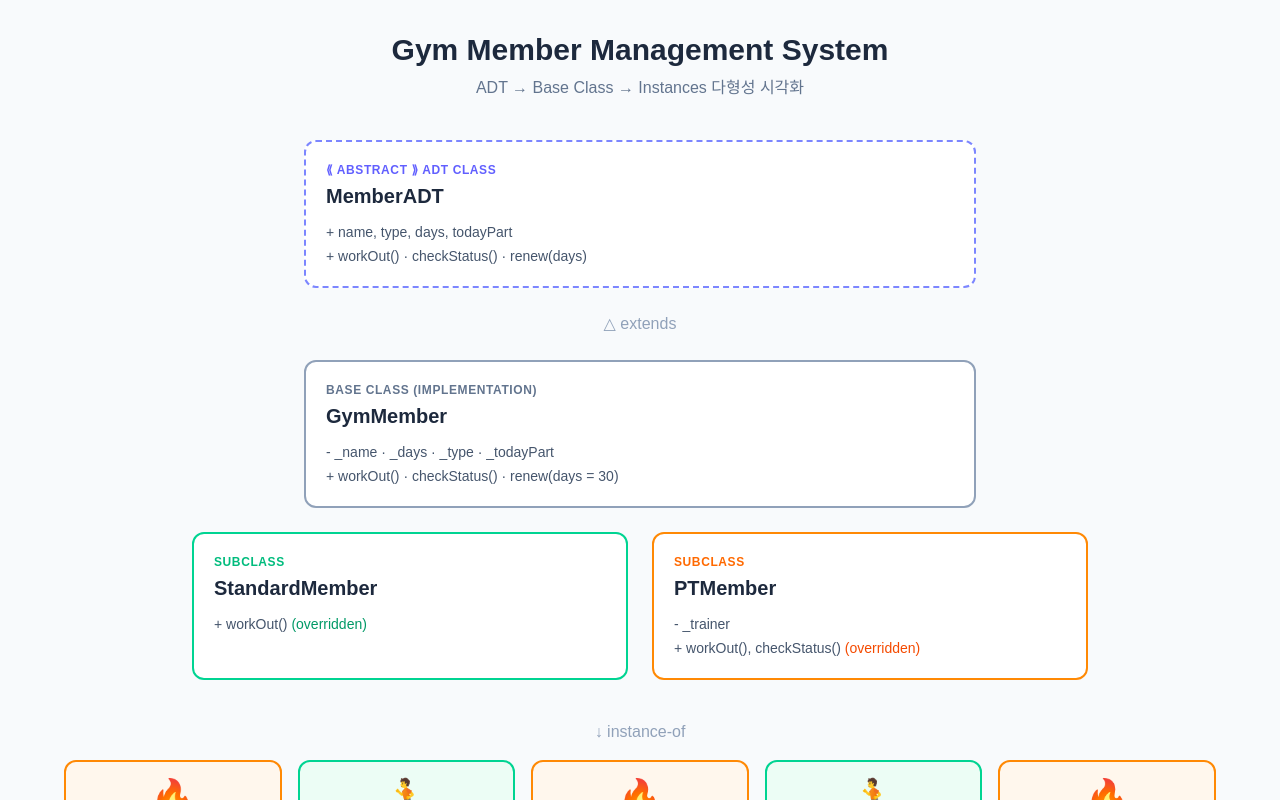
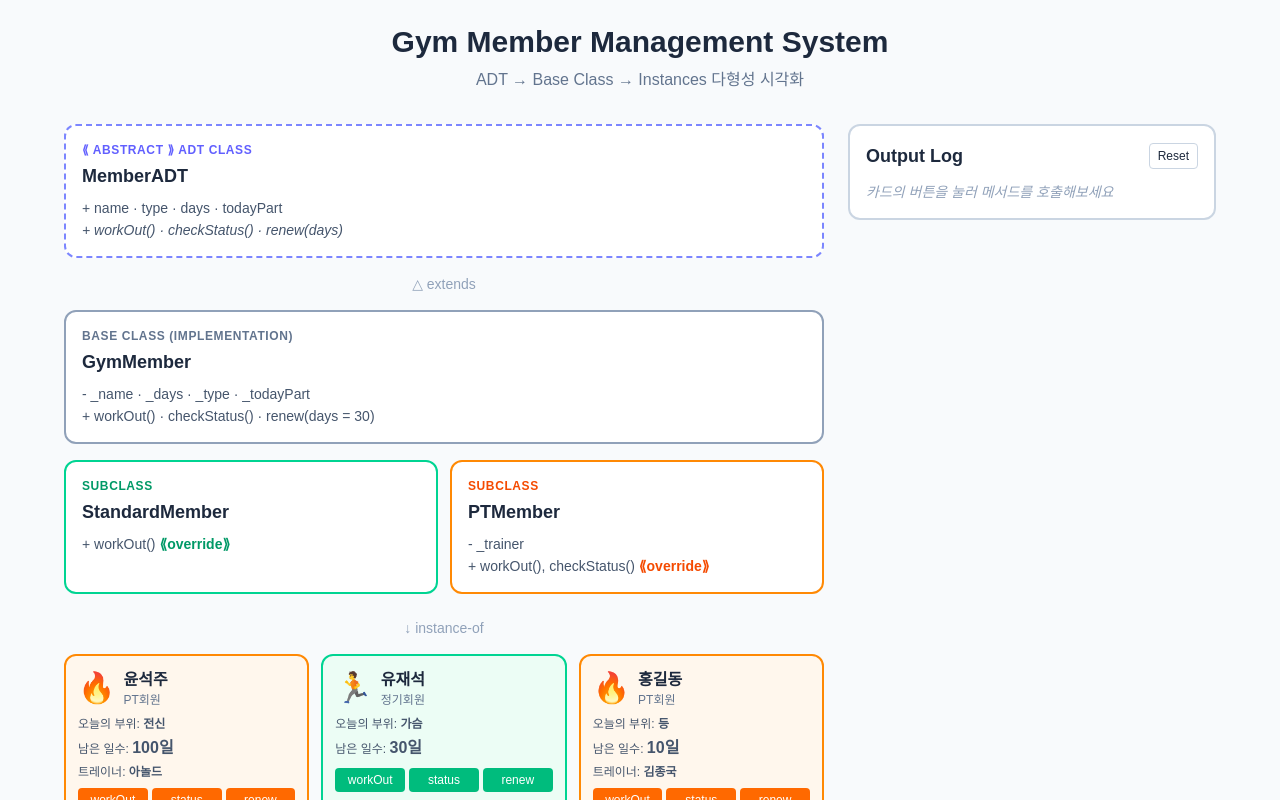
Before and after one commit to SJYUN1010/gym-member-oop-viz, a Next.js app: page / in a window 1280 px wide. Shown: the top 800 px of the page. Built offline with nearby package versions, Linux system fonts and the light colour scheme.

Commit message:
feat: 카드 클릭 시 다형성 메서드 호출 및 출력 로그 추가

```diff
--- a/app/page.tsx
+++ b/app/page.tsx
@@ -5,111 +5,227 @@ import { GymMember } from "@/lib/gymMember";
 import { PTMember } from "@/lib/ptMember";
 import { createMembers } from "@/lib/instances";
 
+type LogEntry = {
+  id: number;
+  memberName: string;
+  methodName: string;
+  result: string[];
+  isPT: boolean;
+};
+
 export default function Home() {
   const [members, setMembers] = useState<GymMember[]>(() => createMembers());
+  const [logs, setLogs] = useState<LogEntry[]>([]);
+  const [logIdCounter, setLogIdCounter] = useState(0);
+
+  // 메서드 호출 → 로그 추가, 상태 변경되면 리렌더 트리거
+  const callMethod = (
+    member: GymMember,
+    methodName: "workOut" | "checkStatus" | "renew"
+  ) => {
+    let result: string[] = [];
+    if (methodName === "workOut") {
+      result = [member.workOut()];
+    } else if (methodName === "checkStatus") {
+      result = member.checkStatus();
+    } else if (methodName === "renew") {
+      result = [member.renew()];
+      // renew는 내부 _days를 변경하므로 리렌더 트리거 필요
+      setMembers([...members]);
+    }
+    setLogs((prev) => [
+      {
+        id: logIdCounter,
+        memberName: member.name,
+        methodName,
+        result,
+        isPT: member instanceof PTMember,
+      },
+      ...prev,
+    ]);
+    setLogIdCounter((c) => c + 1);
+  };
+
+  const resetAll = () => {
+    setMembers(createMembers());
+    setLogs([]);
+    setLogIdCounter(0);
+  };
 
   return (
-    <main className="min-h-screen bg-slate-50 text-slate-800 p-8">
+    <main className="min-h-screen bg-slate-50 text-slate-800 p-6">
       <h1 className="text-3xl font-bold text-center mb-2">
         Gym Member Management System
       </h1>
-      <p className="text-center text-slate-500 mb-10">
+      <p className="text-center text-slate-500 mb-8">
         ADT → Base Class → Instances 다형성 시각화
       </p>
 
+      <div className="max-w-6xl mx-auto grid grid-cols-1 lg:grid-cols-3 gap-6">
+        {/* 왼쪽 2/3: 클래스 다이어그램 + 인스턴스 카드 */}
+        <div className="lg:col-span-2 space-y-4">
           {/* ADT 박스 */}
-      <section className="max-w-2xl mx-auto mb-6">
-        <div className="border-2 border-dashed border-indigo-400 rounded-xl p-5 bg-white">
+          <div className="border-2 border-dashed border-indigo-400 rounded-xl p-4 bg-white">
             <div className="text-xs uppercase tracking-wider text-indigo-500 font-semibold mb-1">
               ⟪ Abstract ⟫ ADT Class
             </div>
-          <div className="text-xl font-bold mb-3">MemberADT</div>
-          <div className="text-sm text-slate-600 space-y-1">
-            <div>+ name, type, days, todayPart</div>
-            <div>+ workOut() · checkStatus() · renew(days)</div>
+            <div className="text-lg font-bold mb-2">MemberADT</div>
+            <div className="text-sm text-slate-600 space-y-0.5">
+              <div>+ name · type · days · todayPart</div>
+              <div className="italic">+ workOut() · checkStatus() · renew(days)</div>
             </div>
           </div>
-      </section>
 
-      {/* 상속 화살표 (임시 텍스트) */}
-      <div className="text-center text-slate-400 mb-6">△ extends</div>
+          <div className="text-center text-slate-400 text-sm">△ extends</div>
 
-      {/* Base 클래스 박스 */}
-      <section className="max-w-2xl mx-auto mb-6">
-        <div className="border-2 border-slate-400 rounded-xl p-5 bg-white">
+          {/* Base 박스 */}
+          <div className="border-2 border-slate-400 rounded-xl p-4 bg-white">
             <div className="text-xs uppercase tracking-wider text-slate-500 font-semibold mb-1">
               Base Class (Implementation)
             </div>
-          <div className="text-xl font-bold mb-3">GymMember</div>
-          <div className="text-sm text-slate-600 space-y-1">
+            <div className="text-lg font-bold mb-2">GymMember</div>
+            <div className="text-sm text-slate-600 space-y-0.5">
               <div>- _name · _days · _type · _todayPart</div>
               <div>+ workOut() · checkStatus() · renew(days = 30)</div>
             </div>
           </div>
-      </section>
 
-      {/* 서브클래스 두 개 */}
-      <section className="max-w-4xl mx-auto mb-10 grid grid-cols-1 md:grid-cols-2 gap-6">
-        <div className="border-2 border-emerald-400 rounded-xl p-5 bg-white">
-          <div className="text-xs uppercase tracking-wider text-emerald-500 font-semibold mb-1">
+          {/* Subclass 2개 */}
+          <div className="grid grid-cols-1 md:grid-cols-2 gap-3">
+            <div className="border-2 border-emerald-400 rounded-xl p-4 bg-white">
+              <div className="text-xs uppercase tracking-wider text-emerald-600 font-semibold mb-1">
                 Subclass
               </div>
-          <div className="text-xl font-bold mb-3">StandardMember</div>
+              <div className="text-lg font-bold mb-2">StandardMember</div>
               <div className="text-sm text-slate-600">
-            + workOut() <span className="text-emerald-600">(overridden)</span>
+                + workOut() <span className="text-emerald-600 font-semibold">⟪override⟫</span>
               </div>
             </div>
-        <div className="border-2 border-orange-400 rounded-xl p-5 bg-white">
-          <div className="text-xs uppercase tracking-wider text-orange-500 font-semibold mb-1">
+            <div className="border-2 border-orange-400 rounded-xl p-4 bg-white">
+              <div className="text-xs uppercase tracking-wider text-orange-600 font-semibold mb-1">
                 Subclass
               </div>
-          <div className="text-xl font-bold mb-3">PTMember</div>
-          <div className="text-sm text-slate-600 space-y-1">
+              <div className="text-lg font-bold mb-2">PTMember</div>
+              <div className="text-sm text-slate-600 space-y-0.5">
                 <div>- _trainer</div>
                 <div>
-              + workOut(), checkStatus()
-              <span className="text-orange-600"> (overridden)</span>
+                  + workOut(), checkStatus(){" "}
+                  <span className="text-orange-600 font-semibold">⟪override⟫</span>
                 </div>
               </div>
             </div>
-      </section>
+          </div>
 
-      {/* 인스턴스 카드 영역 */}
-      <div className="text-center text-slate-400 mb-4">↓ instance-of</div>
-      <section className="max-w-6xl mx-auto grid grid-cols-2 md:grid-cols-3 lg:grid-cols-5 gap-4">
+          <div className="text-center text-slate-400 text-sm pt-2">
+            ↓ instance-of
+          </div>
+
+          {/* 인스턴스 카드 */}
+          <div className="grid grid-cols-1 sm:grid-cols-2 xl:grid-cols-3 gap-3">
             {members.map((m, idx) => {
               const isPT = m instanceof PTMember;
               const accent = isPT
                 ? "border-orange-400 bg-orange-50"
                 : "border-emerald-400 bg-emerald-50";
+              const btnAccent = isPT
+                ? "bg-orange-500 hover:bg-orange-600"
+                : "bg-emerald-500 hover:bg-emerald-600";
               return (
                 <div
                   key={idx}
-              className={`border-2 rounded-xl p-4 ${accent} text-center`}
+                  className={`border-2 rounded-xl p-3 ${accent}`}
                 >
-              <div className="text-4xl mb-2">{isPT ? "🔥" : "🏃"}</div>
-              <div className="font-bold text-lg">{m.name}</div>
-              <div className="text-xs text-slate-500 mt-1">{m.type}</div>
-              <div className="text-xs text-slate-600 mt-2">
-                오늘의 부위: <span className="font-semibold">{m.todayPart}</span>
+                  <div className="flex items-center gap-2 mb-2">
+                    <div className="text-3xl">{isPT ? "🔥" : "🏃"}</div>
+                    <div>
+                      <div className="font-bold">{m.name}</div>
+                      <div className="text-xs text-slate-500">{m.type}</div>
                     </div>
-              <div className="text-xs text-slate-600">
+                  </div>
+                  <div className="text-xs text-slate-600 mb-1">
+                    오늘의 부위:{" "}
+                    <span className="font-semibold">{m.todayPart}</span>
+                  </div>
+                  <div className="text-xs text-slate-600 mb-1">
                     남은 일수:{" "}
-                <span className="font-semibold">{m.days}일</span>
+                    <span className="font-semibold text-base">{m.days}일</span>
                   </div>
                   {isPT && (
-                <div className="text-xs text-orange-600 mt-2">
-                  트레이너: {(m as PTMember).trainer}
+                    <div className="text-xs text-slate-600 mb-2">
+                      트레이너:{" "}
+                      <span className="font-semibold">
+                        {(m as PTMember).trainer}
+                      </span>
                     </div>
                   )}
+                  {/* 3개 메서드 버튼 */}
+                  <div className="grid grid-cols-3 gap-1 mt-2">
+                    <button
+                      onClick={() => callMethod(m, "workOut")}
+                      className={`text-xs text-white rounded py-1 ${btnAccent} transition`}
+                    >
+                      workOut
+                    </button>
+                    <button
+                      onClick={() => callMethod(m, "checkStatus")}
+                      className={`text-xs text-white rounded py-1 ${btnAccent} transition`}
+                    >
+                      status
+                    </button>
+                    <button
+                      onClick={() => callMethod(m, "renew")}
+                      className={`text-xs text-white rounded py-1 ${btnAccent} transition`}
+                    >
+                      renew
+                    </button>
+                  </div>
                 </div>
               );
             })}
-      </section>
+          </div>
+        </div>
 
-      <p className="text-center text-slate-400 text-sm mt-10">
-        다음 단계: 카드를 클릭하면 다형성 메서드가 호출됩니다 (작업 중)
-      </p>
+        {/* 오른쪽 1/3: 출력 로그 */}
+        <aside className="lg:col-span-1">
+          <div className="sticky top-4 border-2 border-slate-300 rounded-xl bg-white p-4 max-h-[80vh] flex flex-col">
+            <div className="flex items-center justify-between mb-3">
+              <h2 className="font-bold text-lg">Output Log</h2>
+              <button
+                onClick={resetAll}
+                className="text-xs px-2 py-1 rounded border border-slate-300 hover:bg-slate-100"
+              >
+                Reset
+              </button>
+            </div>
+            <div className="overflow-y-auto flex-1 space-y-2">
+              {logs.length === 0 && (
+                <div className="text-sm text-slate-400 italic">
+                  카드의 버튼을 눌러 메서드를 호출해보세요
+                </div>
+              )}
+              {logs.map((log) => (
+                <div
+                  key={log.id}
+                  className={`text-xs border-l-4 pl-2 py-1 ${
+                    log.isPT
+                      ? "border-orange-400 bg-orange-50"
+                      : "border-emerald-400 bg-emerald-50"
+                  }`}
+                >
+                  <div className="font-semibold">
+                    {log.memberName}.{log.methodName}()
+                  </div>
+                  {log.result.map((line, i) => (
+                    <div key={i} className="text-slate-700">
+                      {line}
+                    </div>
+                  ))}
+                </div>
+              ))}
+            </div>
+          </div>
+        </aside>
+      </div>
     </main>
   );
 }
```
Lines whose indentation alone changed are shown as unchanged.
